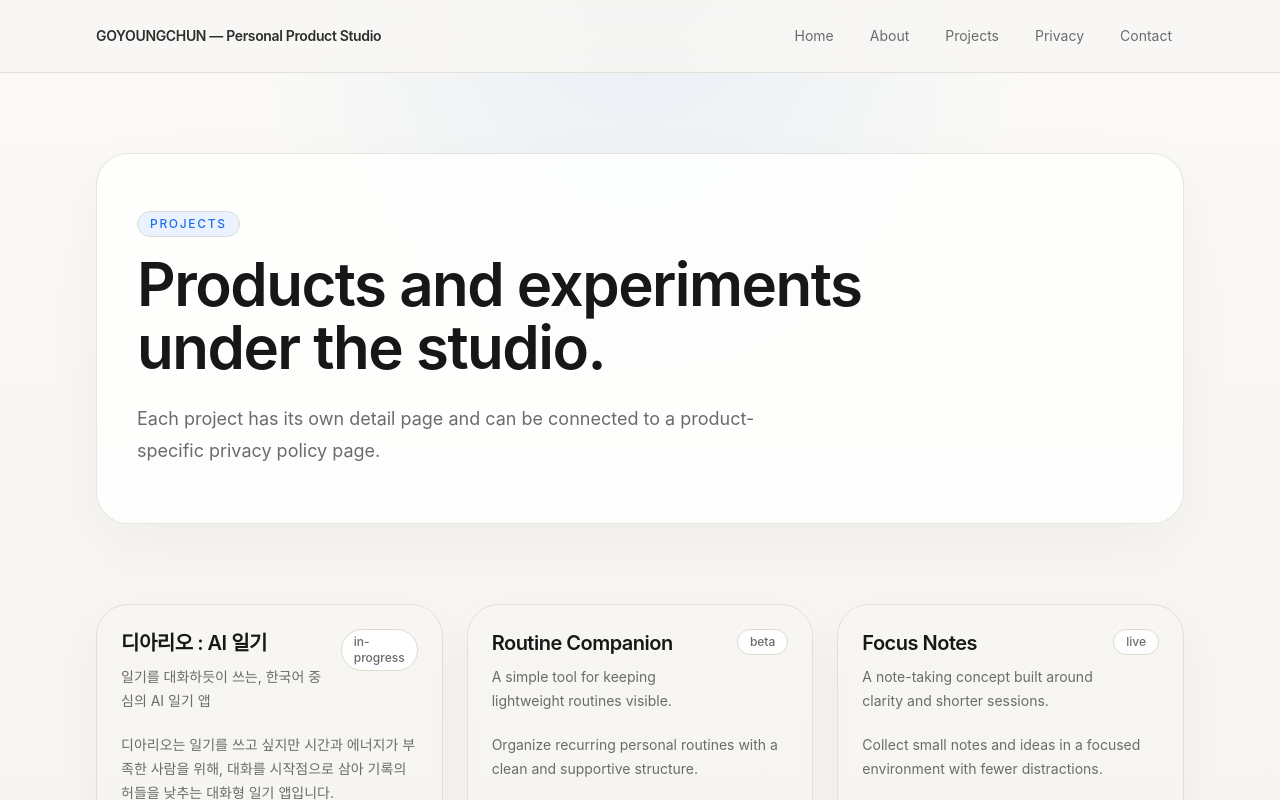
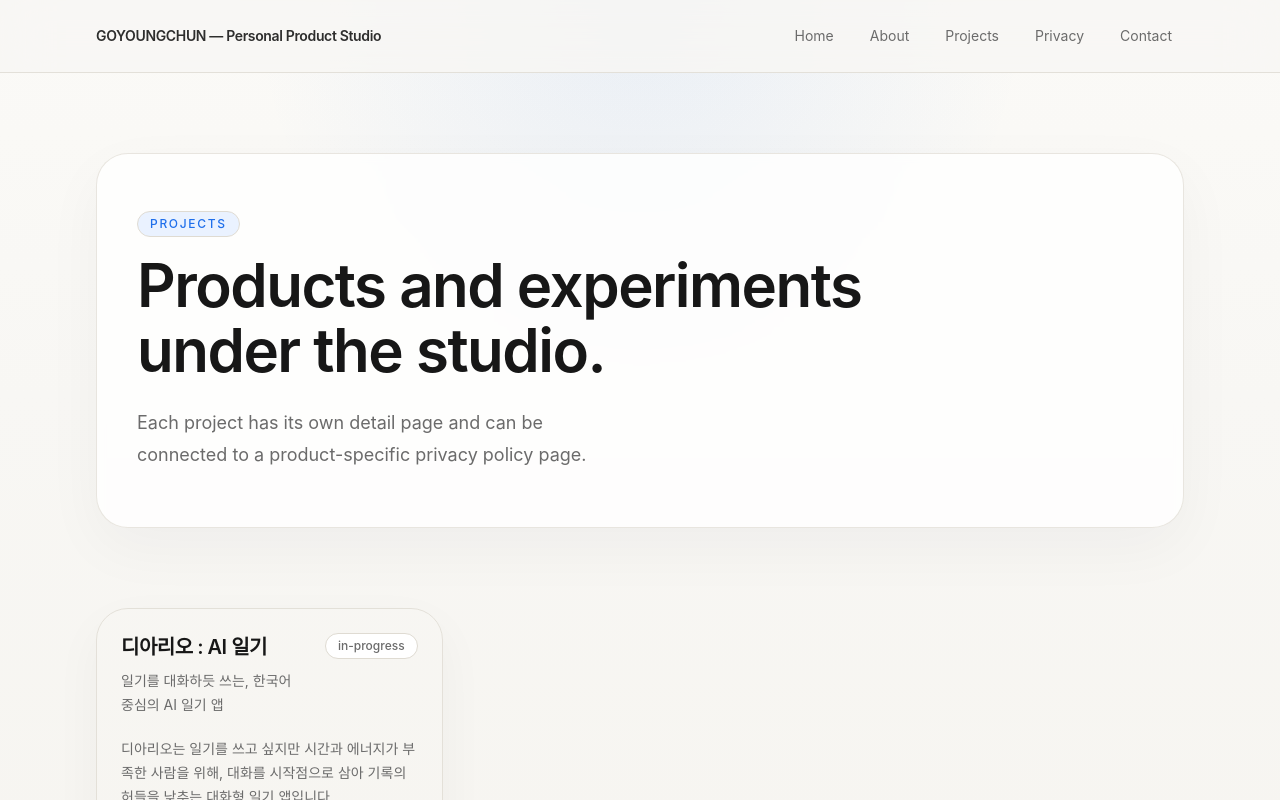
Before and after one commit to goyoungchun/goyoungchun, a Next.js app: page /projects in a window 1280 px wide. Shown: the top 800 px of the page. Built offline with nearby package versions, Linux system fonts and the light colour scheme.

Commit message:
Remove placeholder projects and improve typography

```diff
--- a/app/globals.css
+++ b/app/globals.css
@@ -38,3 +38,12 @@ img {
 ::selection {
   background: rgba(31, 111, 235, 0.18);
 }
+
+.break-keep {
+  word-break: keep-all;
+  overflow-wrap: break-word;
+}
+
+.text-balance {
+  text-wrap: balance;
+}
--- a/components/projects/project-card.tsx
+++ b/components/projects/project-card.tsx
@@ -6,9 +6,9 @@ export function ProjectCard({ project }: { project: Project }) {
   return (
     <Link href={`/projects/${project.slug}`} className="group block rounded-[2rem] border border-border/80 bg-white/88 p-6 shadow-[0_18px_50px_rgba(15,23,42,0.04)] transition duration-200 hover:-translate-y-1 hover:shadow-[0_24px_70px_rgba(15,23,42,0.08)]">
       <div className="flex items-start justify-between gap-4">
-        <div>
-          <h3 className="text-xl font-semibold tracking-tight transition group-hover:text-accent">{project.name}</h3>
-          <p className="mt-2 text-sm leading-6 text-muted">{project.tagline}</p>
+        <div className="min-w-0 flex-1">
+          <h3 className="break-keep text-xl font-semibold tracking-tight transition group-hover:text-accent">{project.name}</h3>
+          <p className="mt-2 break-keep text-sm leading-6 text-muted">{project.tagline}</p>
         </div>
         <Badge>{project.status}</Badge>
       </div>
--- a/components/shared/page-hero.tsx
+++ b/components/shared/page-hero.tsx
@@ -6,10 +6,10 @@ export function PageHero({ eyebrow, title, description, actions }: { eyebrow?: s
     <section className="py-14 md:py-20">
       <Container>
         <div className="rounded-[2rem] border border-border/70 bg-white/80 px-6 py-10 shadow-[0_20px_60px_rgba(15,23,42,0.04)] backdrop-blur-sm md:px-10 md:py-14">
-          <div className="max-w-3xl">
+          <div className="max-w-4xl text-balance">
             {eyebrow ? <p className="mb-4 inline-flex rounded-full border border-border bg-accentSoft px-3 py-1 text-xs font-medium uppercase tracking-[0.14em] text-accent">{eyebrow}</p> : null}
-            <h1 className="text-4xl font-semibold tracking-tight md:text-6xl md:leading-[1.05]">{title}</h1>
-            <p className="mt-6 text-lg leading-8 text-muted md:max-w-2xl">{description}</p>
+            <h1 className="break-keep text-4xl font-semibold tracking-tight md:text-6xl md:leading-[1.08]">{title}</h1>
+            <p className="mt-6 break-keep text-lg leading-8 text-muted md:max-w-3xl">{description}</p>
             {actions ? <div className="mt-8 flex flex-wrap gap-3">{actions}</div> : null}
           </div>
         </div>
--- a/content/policies.ts
+++ b/content/policies.ts
@@ -45,26 +45,4 @@ export const policies: PrivacyPolicy[] = [
       },
     ],
   },
-  {
-    slug: 'routine-companion',
-    productName: 'Routine Companion',
-    effectiveDate: '2026-03-30',
-    contactEmail: 'goyoungchun1@gmail.com',
-    sections: [
-      { title: 'Information We Collect', body: 'Example placeholder text describing data categories relevant to a routine-focused application.' },
-      { title: 'Retention', body: 'Example placeholder text describing how long information may be retained and why.' },
-      { title: 'Third-Party Services', body: 'Example placeholder text describing analytics, hosting, or other service providers if applicable.' },
-    ],
-  },
-  {
-    slug: 'focus-notes',
-    productName: 'Focus Notes',
-    effectiveDate: '2026-03-30',
-    contactEmail: 'goyoungchun1@gmail.com',
-    sections: [
-      { title: 'Information We Collect', body: 'Example placeholder text describing the information that may be processed when using this product.' },
-      { title: 'Purpose of Use', body: 'Example placeholder text describing why the information is used to operate the product.' },
-      { title: 'User Rights and Contact', body: 'Example placeholder text describing how users can request help or ask privacy questions.' },
-    ],
-  },
 ]
--- a/content/projects.ts
+++ b/content/projects.ts
@@ -4,11 +4,11 @@ export const projects: Project[] = [
   {
     slug: 'diario',
     name: '디아리오 : AI 일기',
-    tagline: '일기를 대화하듯이 쓰는, 한국어 중심의 AI 일기 앱',
+    tagline: '일기를 대화하듯 쓰는, 한국어 중심의 AI 일기 앱',
     summary:
       '디아리오는 일기를 쓰고 싶지만 시간과 에너지가 부족한 사람을 위해, 대화를 시작점으로 삼아 기록의 허들을 낮추는 대화형 일기 앱입니다.',
     description:
-      '디아리오는 백지 화면 앞에서 막막함을 느끼는 사람들을 위해 만든 AI 일기 앱입니다. 사용자는 긴 글을 처음부터 직접 쓰지 않아도 됩니다. 오늘 있었던 일과 감정을 편하게 대화하듯 말하면, 디아리오가 이를 자연스러운 일기 초안으로 정리해줍니다. 이후 사용자는 초안을 수정해 저장할 수 있고, 기록이 쌓이면 주간 회고를 통해 한 주의 흐름을 다시 돌아볼 수 있습니다. 바쁜 직장인, 학생, 그리고 일기를 제대로 써보고 싶지만 습관을 만들기 어려웠던 사람에게 특히 잘 맞는 제품을 목표로 합니다.',
+      '디아리오는 백지 화면 앞에서 막막함을 느끼는 사람들을 위해 만든 AI 일기 앱입니다. 긴 글을 처음부터 직접 쓰지 않아도, 오늘 있었던 일과 감정을 편하게 말하면 디아리오가 이를 자연스러운 일기 초안으로 정리해줍니다. 이후 사용자는 초안을 수정해 저장할 수 있고, 기록이 쌓이면 주간 회고를 통해 한 주의 흐름을 다시 돌아볼 수 있습니다. 바쁜 직장인과 학생, 그리고 일기를 꾸준히 써보고 싶지만 쉽게 시작하지 못했던 사람에게 잘 맞는 제품을 목표로 합니다.',
     status: 'in-progress',
     category: 'Self Improvement',
     platforms: ['iOS', 'Android'],
@@ -24,42 +24,4 @@ export const projects: Project[] = [
       '기록 습관을 만들고 싶지만 백지의 부담 때문에 자주 포기했던 사람',
     ],
   },
-  {
-    slug: 'routine-companion',
-    name: 'Routine Companion',
-    tagline: 'A simple tool for keeping lightweight routines visible.',
-    summary: 'Organize recurring personal routines with a clean and supportive structure.',
-    description:
-      'Routine Companion is a placeholder project for testing a multi-product studio structure with another product type.',
-    status: 'beta',
-    category: 'Productivity',
-    platforms: ['iOS', 'Web'],
-    featured: true,
-    privacySlug: 'routine-companion',
-    features: [
-      'Track recurring routines in a lightweight checklist format.',
-      'Keep progress visible without turning the product into a heavy planner.',
-      'Use flexible prompts to maintain consistency.',
-    ],
-    audience: ['Users building small personal routines.', 'People who want a simpler alternative to full planning apps.'],
-  },
-  {
-    slug: 'focus-notes',
-    name: 'Focus Notes',
-    tagline: 'A note-taking concept built around clarity and shorter sessions.',
-    summary: 'Collect small notes and ideas in a focused environment with fewer distractions.',
-    description:
-      'Focus Notes is a placeholder product example used to validate project card density, detail templates, and policy linking.',
-    status: 'live',
-    category: 'Notes',
-    platforms: ['iOS'],
-    featured: false,
-    privacySlug: 'focus-notes',
-    features: [
-      'Capture short notes quickly.',
-      'Organize ideas in a cleaner, less overwhelming interface.',
-      'Keep note-taking fast and intentional.',
-    ],
-    audience: ['Users who prefer shorter writing sessions.', 'People who want a simpler note utility for everyday use.'],
-  },
 ]
```
